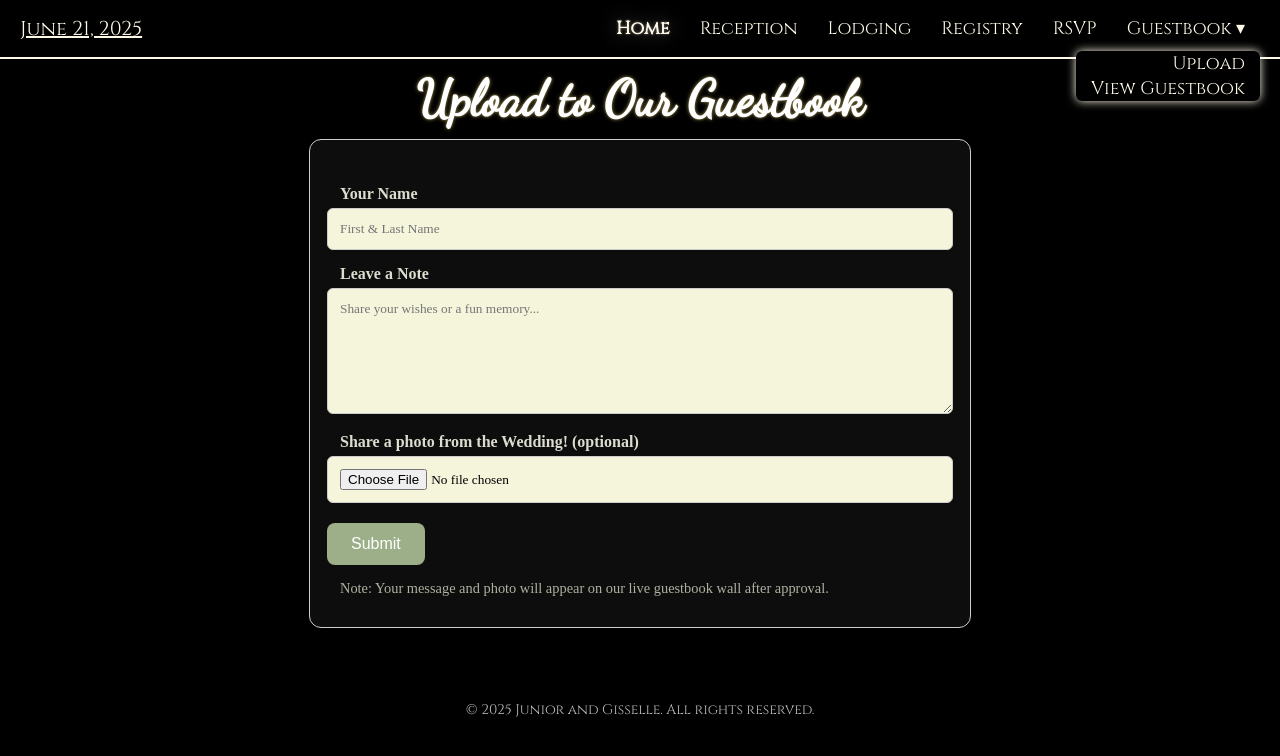
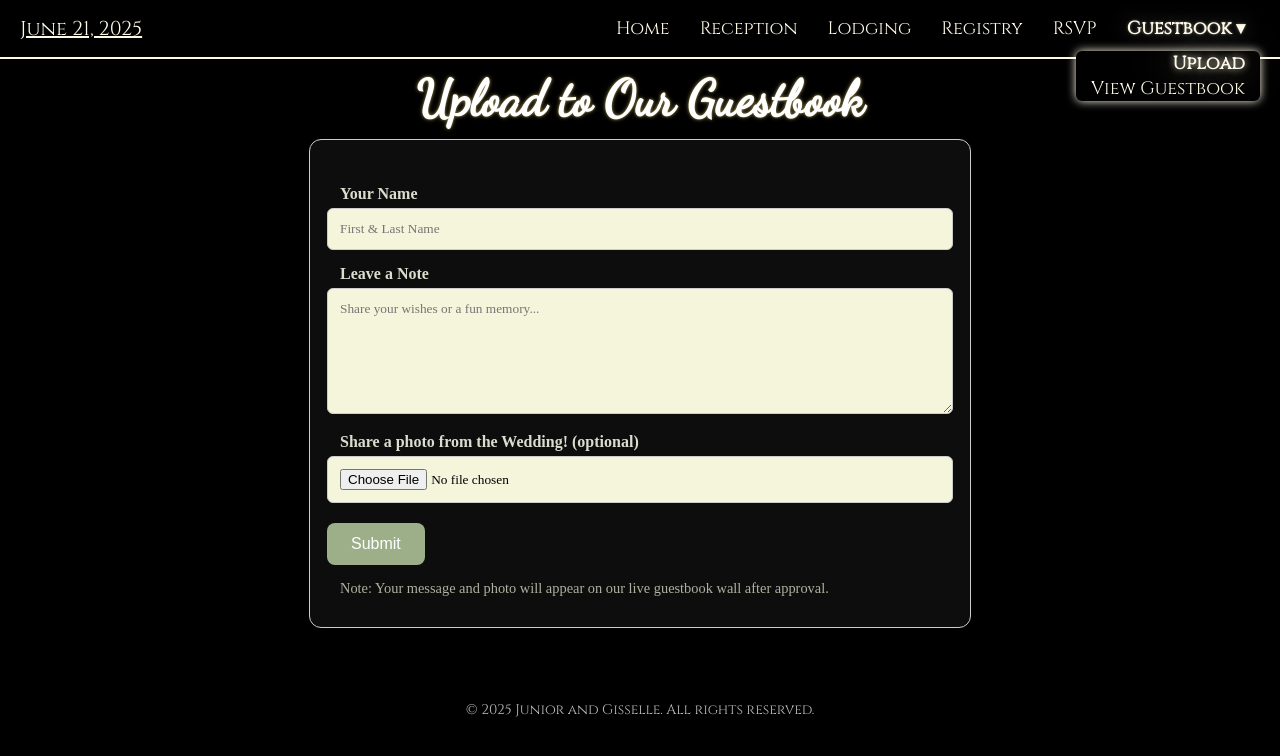
Before and after one commit to JeniseGilbert/lywoodwedding, a plain HTML site: page guestbook/upload/index.html in a window 1280 px wide. Both pictures are taken after a click on the element "Guestbook ▾". Drawn offline with Linux system fonts and the light colour scheme; a web font is replaced by a local one.

Commit message:
Update index.html

```diff
--- a/guestbook/upload/index.html
+++ b/guestbook/upload/index.html
@@ -491,15 +491,15 @@ input[type="file"] {
       <div></div>
     </div>
     <div id="myLinks">
-      <a href="/home" class="active">Home</a>
+      <a href="/home">Home</a>
       <a href="/reception">Reception</a>
       <a href="/lodging">Lodging</a>
       <a href="/registry">Registry</a>
       <a href="/rsvp">RSVP</a>
       <div class="dropdown" onclick="event.stopPropagation(); this.classList.toggle('active');">
-      <a href="#">Guestbook ▾</a>
+      <a href="#" class="active">Guestbook ▾</a>
       <div class="dropdown-content">
-          <a href="/guestbook/upload">Upload</a>
+          <a href="/guestbook/upload" class="active">Upload</a>
           <a href="/guestbook/gallery">View Guestbook</a>
         </div>
       </div>
```
